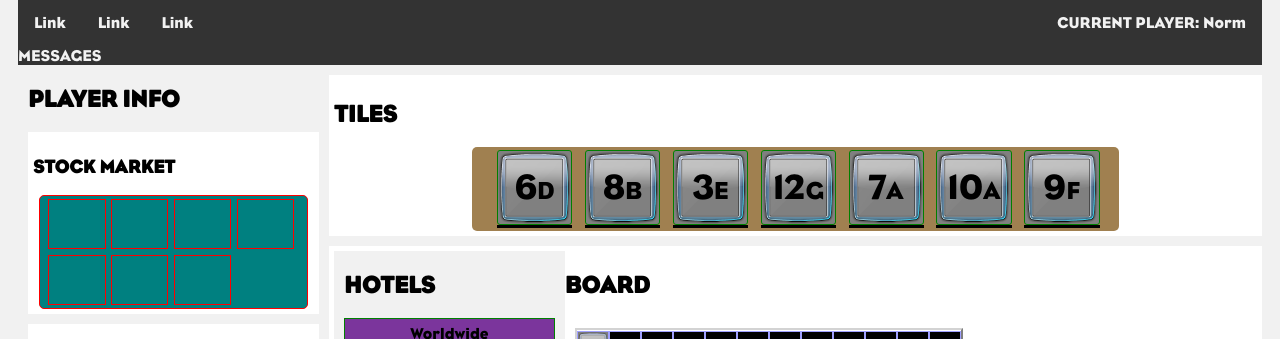
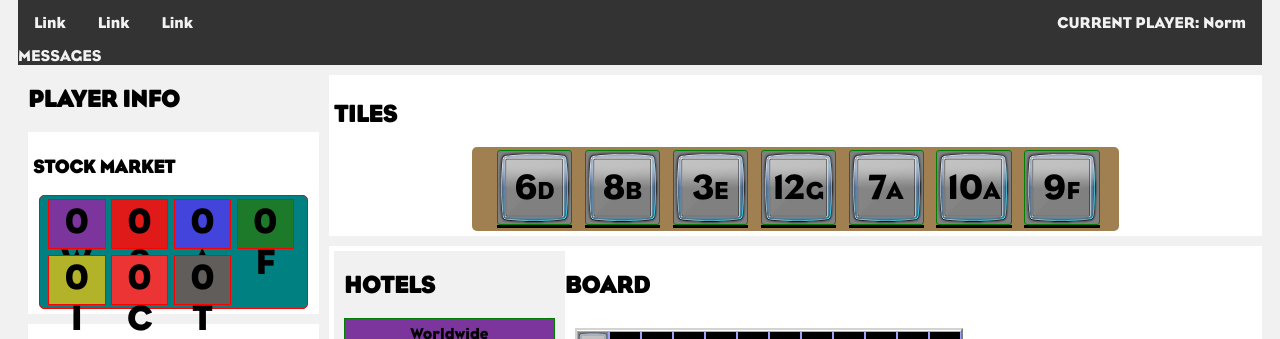
Before and after one commit to number5alive/acquire, a Flask app: page /test/tile in a window 1280 px wide. Shown: the part 173-512 px from the top of the page. Run offline with Flask 2, Linux system fonts and the light colour scheme.

Commit message:
tilebagclient: stocks rendered better, has value property on them

```diff
--- a/clientweb/static/tilebag.css
+++ b/clientweb/static/tilebag.css
@@ -82,7 +82,6 @@ body {
   margin-left: 2%;
   margin-right: 2%;
   padding-left: 2%; /* adjust math for individual tile container */
-  font-family: eagleAcquire;
 }
 
 /* Space for Individual tiles - Math presumes 7 tiles total */
@@ -97,8 +96,8 @@ border: 1px solid red;
   border: 1px solid red;
   position: relative;
   height: 0;
-  overflow: hidden;
-  padding-top: 12%;
+/*  overflow: hidden;
+  padding-top: 12%;*/
 
   font-size: 2.8vw;
 
@@ -110,6 +109,17 @@ border: 1px solid red;
   margin-top:3px;
   margin-left: 1%;
   margin-right: 1%;
+}
+
+.stockitem {
+  position: absolute;
+  top: 0;
+  left: 0;
+  width: 100%;
+  height: 100%;
+
+  text-align: center;
+  padding-bottom: 1px;
 }
 
 .stockspace button {
--- a/clientweb/templates/showtiles.html
+++ b/clientweb/templates/showtiles.html
@@ -171,16 +171,27 @@
   /* for STOCKS */
   // Dynamically add the "buy/sell" stocks widgets to the page
   const buildStockWidget = function(hotel){
-    div = document.createElement('div');
-    div.className="stockspace";
-    p = document.createElement('button');
+    // First Create the space for the stock item
+    var ss=document.createElement('div');
+    ss.className="stockspace";
+    el_stockrack.append(ss);
 
-    const body = document.getElementById("el_stockrack");
-    body.append(div);
-    div.append(p);
-    p.innerText=hotel.short;
-    //p.style.color=hotel.color;
-    p.style.backgroundColor=hotel.color;
+    // Then create the individual stock and put it in that space
+    si = document.createElement('div');
+    si.className="stockitem";
+    si.id = "st_" + hotel.name;
+    si.style.backgroundColor=hotel.color;
+    ss.append(si);
+
+    sia = document.createElement('div');
+    sib = document.createElement('div');
+    sia.id=si.id + "_cnt";
+    sia.innerText=0;
+    sib.innerText=hotel.short;
+    si.append(sia);
+    si.append(sib);
+
+    makeTileDragable(si, el_hotellist, 'playstock');
   }
   hotels.forEach(h => buildStockWidget(h));
 
```
